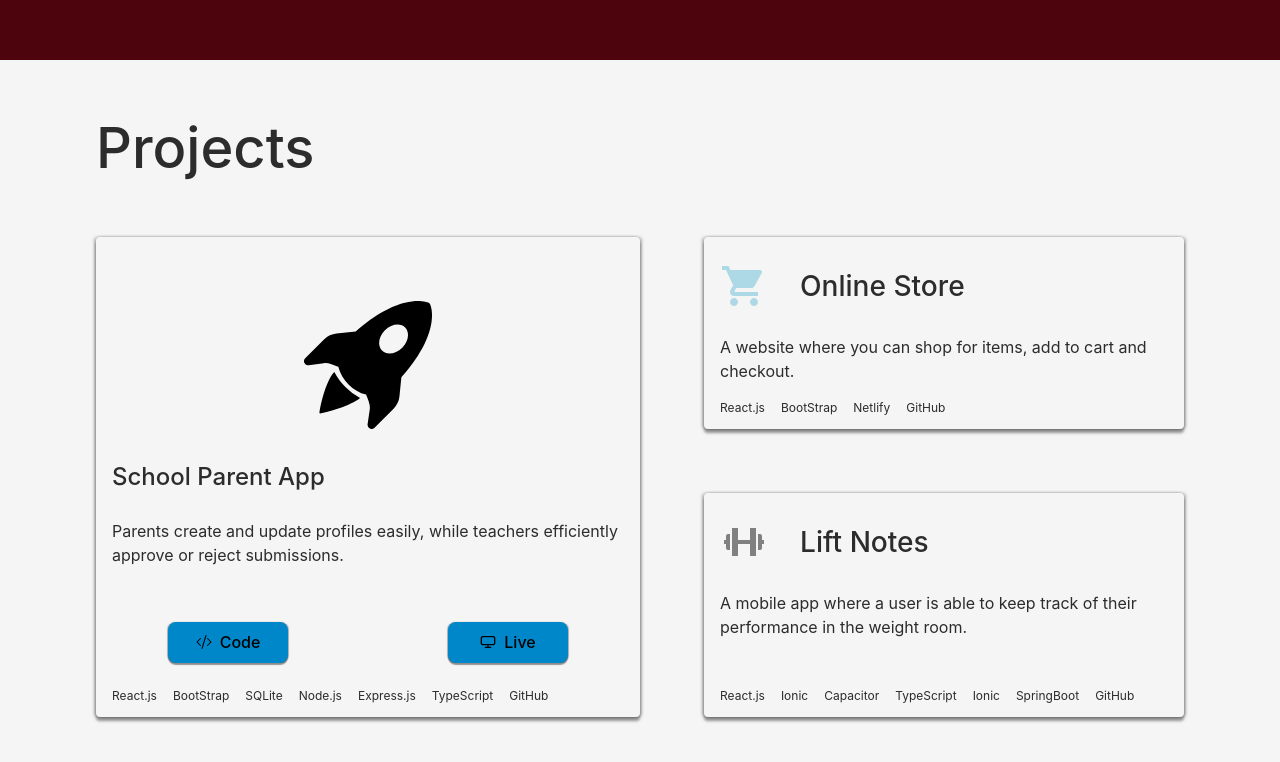
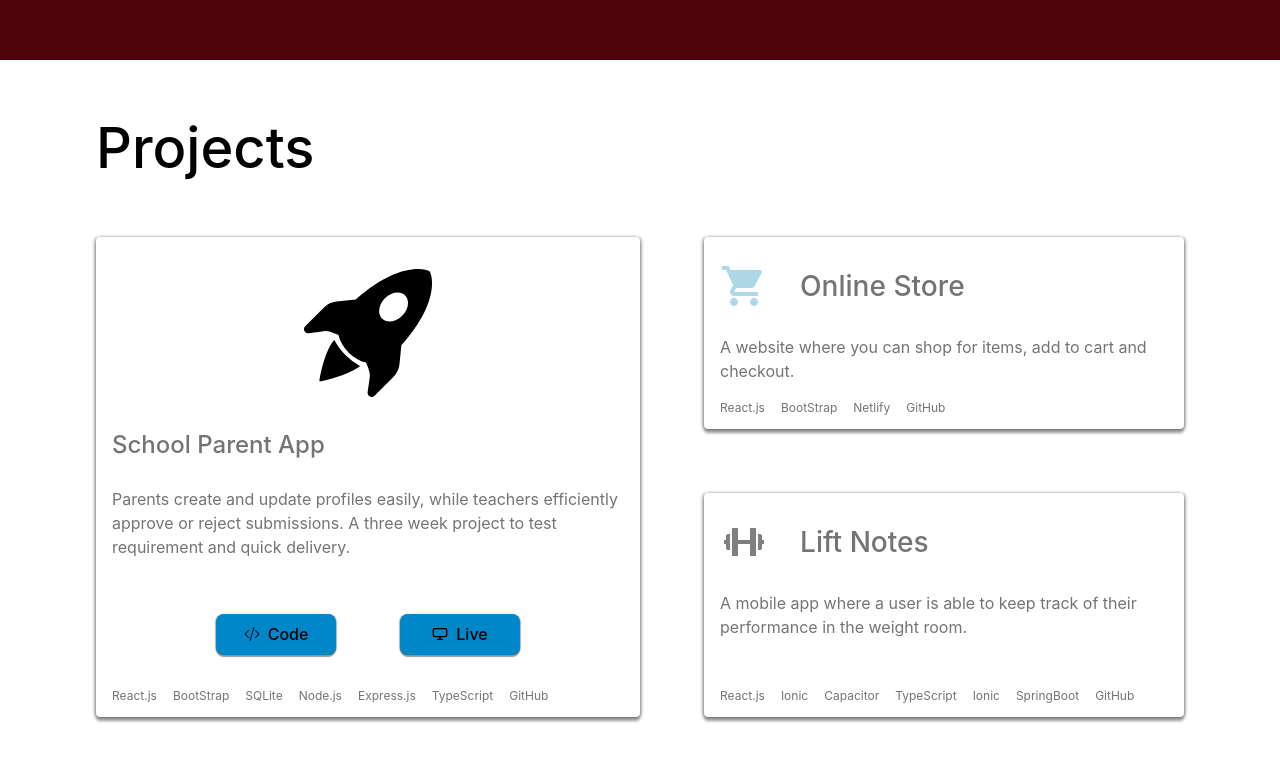
Before and after one commit to dteran24/my-portfolio, a React (Vite) app: page / in a window 1280 px wide. Shown: the part 804-1566 px from the top of the page. Built offline with nearby package versions, Linux system fonts and the light colour scheme.

Commit message:
text color change

```diff
--- a/src/App.css
+++ b/src/App.css
@@ -1,7 +1,7 @@
 #root {
   margin: 0 auto;
   text-align: center;
-
+  color: rgb(116, 116, 115);
 }
 h1{
   font-size: 3.5rem;
--- a/src/components/Navbar.module.css
+++ b/src/components/Navbar.module.css
@@ -15,14 +15,14 @@
 .nav-container.active {
   height: 60vh;
   padding-top: 1.2rem;
-  background-color: whitesmoke;
+  background-color: white;
   flex-direction: column;
   justify-content: flex-start;
   align-items: end;
 }
 
 .nav-container.scrolled {
-  background-color: whitesmoke;
+  background-color: white;
   color: black;
   box-shadow: 0 6px 6px rgba(0, 0, 0, 0.54);
 }
--- a/src/components/ProjectCard.module.css
+++ b/src/components/ProjectCard.module.css
@@ -34,13 +34,13 @@
   gap: 2rem;
 }
 .icon {
-  padding-top: 4rem;
+  padding-top: 2rem;
 }
 .bttn-container-first {
   display: flex;
-  justify-content: space-around;
-  gap: 1rem;
-  padding-bottom: 1.5rem;
+  justify-content: center;
+  gap: 4rem;
+  padding-bottom: 2rem;
   margin-top: auto;
 }
 .bttn-container {
--- a/src/data/projects.json
+++ b/src/data/projects.json
@@ -4,7 +4,7 @@
       "id": 1,
       "title": "School Parent App",
       "icon": "rocket",
-      "description": "Parents create and update profiles easily, while teachers efficiently approve or reject submissions.",
+      "description": "Parents create and update profiles easily, while teachers efficiently approve or reject submissions. A three week project to test requirement and quick delivery.",
       "image": "",
       "liveLink": "",
       "codeLink": "https://github.com/dteran24/sp-app",
--- a/src/index.css
+++ b/src/index.css
@@ -5,7 +5,7 @@
 
   color-scheme: light dark;
   color: rgba(14, 14, 14, 0.87);
-  background-color: whitesmoke;
+  background-color: white;
 
   font-synthesis: none;
   text-rendering: optimizeLegibility;
--- a/src/pages/Projects.module.css
+++ b/src/pages/Projects.module.css
@@ -6,6 +6,7 @@
 .projects h1{
   font-weight: 500;
   text-align: left;
+  color: black;
 }
 .cards {
     display: grid;
```
